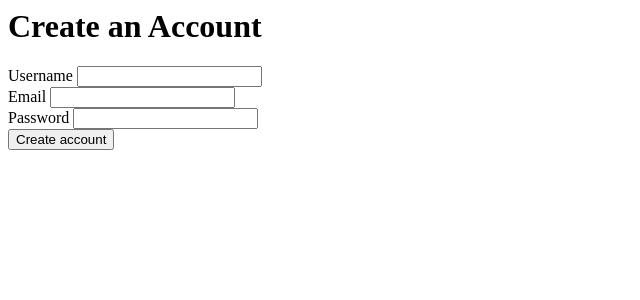
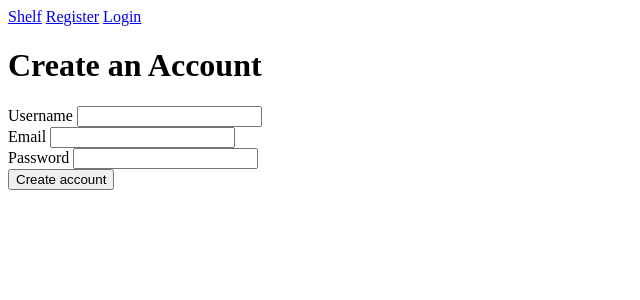
Before and after one commit to MKKAHIL4/https-github.com-noakishere-582-31B-VA, a Flask app: page /register in a window 1280 px wide. Shown: the top 300 px of the page, without its empty margins (0-640 px from the left). Run offline with Flask 3, Linux system fonts and the light colour scheme.

Commit message:
Add login

```diff
--- a/Shelf/app.py
+++ b/Shelf/app.py
@@ -1,5 +1,5 @@
 from flask import Flask, render_template, request, redirect, url_for, flash
-from flask_login import LoginManager
+from flask_login import LoginManager, login_user
 from models import db, User
 
 app = Flask(__name__)
@@ -45,6 +45,27 @@ def register():
     return render_template("register.html")
 
 
+
+@app.route("/login", methods=["GET", "POST"])
+def login():
+
+    if request.method == "POST":
+
+        email = request.form["email"]
+        password = request.form["password"]
+
+        user = User.query.filter_by(email=email).first()
+
+        if user and user.check_password(password):
+            login_user(user)
+
+            flash("Login Successfully")
+
+            return redirect(url_for("home"))
+        flash("Invalid email or password")
+
+    return render_template("login.html")
+
 with app.app_context():
     db.create_all()
 
--- a/Shelf/templates/base.html
+++ b/Shelf/templates/base.html
@@ -1,3 +1,24 @@
+<!DOCTYPE html>
+<html lang="en">
+<head>
+    <meta charset="UTF-8">
+    <meta name="viewport" content="width=device-width, initial-scale=1.0">
+    <title>{% block title%}
+        Shelf
+        {%endblock%}
+    </title>
+</head>
+<body>
+    <header>
+        <a href="{{ url_for('home') }}">Shelf</a>
+        <a href="{{ url_for('register') }}">Register</a>
+        <a href="{{ url_for('login') }}">Login</a>
+    </header>
+</body>
+</html>
+
+
+
 <main>
   {% with messages = get_flashed_messages() %} {% if messages %}
   <section>
```
Also changed, not shown: Shelf/templates/login.html (+41 -0 lines).
